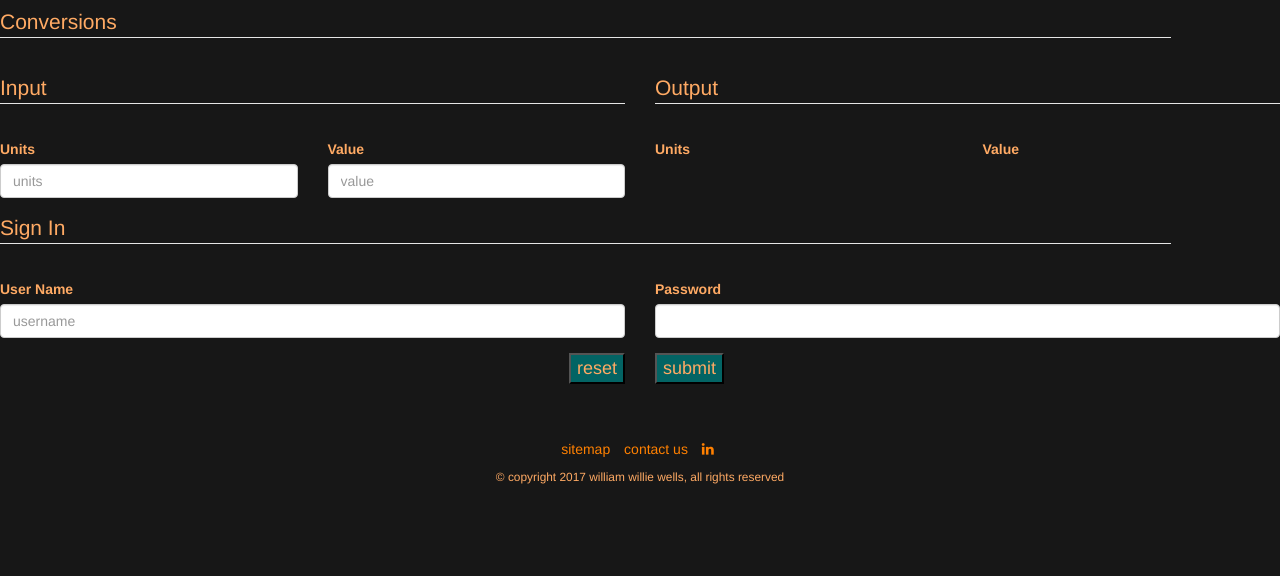
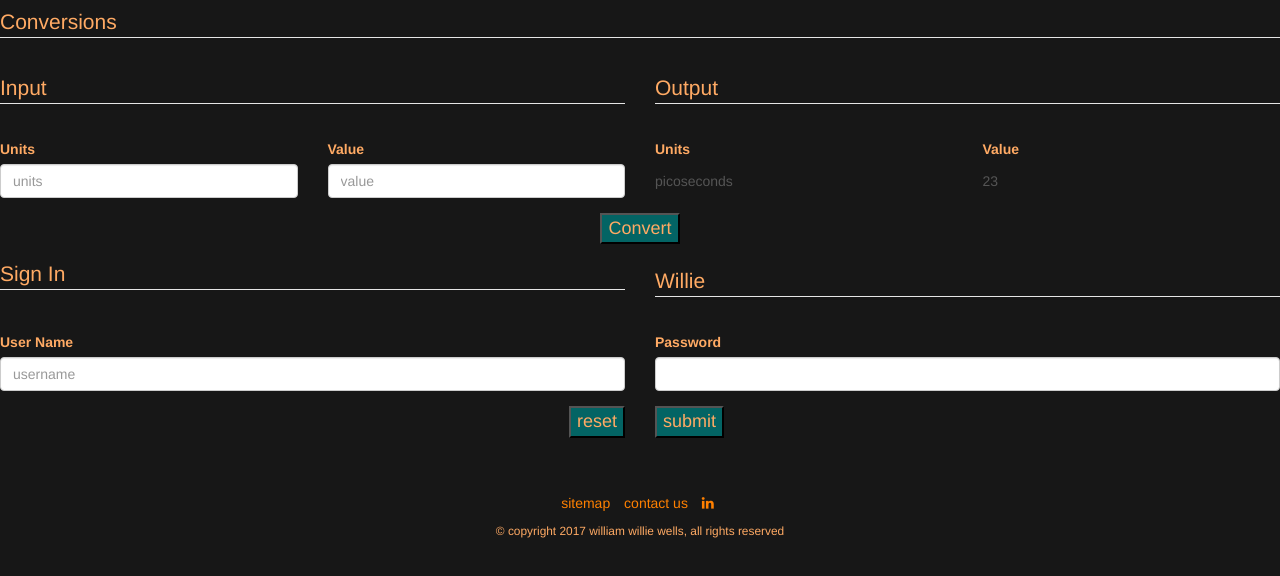
Before and after one commit to wwilliewells/RevatureSeed, a website: page html/conversion.html in a window 1280 px wide. Shown: the part 116-692 px from the top of the page. Drawn offline with nearby package versions, Linux system fonts and the light colour scheme.

Commit message:
updated app page

```diff
--- a/html/conversion.html
+++ b/html/conversion.html
@@ -22,9 +22,9 @@
         <!--section>
           about application -> numeric conversions -> general form with convert button,
 		      input units and value, output units and value, force sign in, show user
-        </section-->
+        oninput="function()"</section-->
         <form class="row" action="#" method="post">
-          <div class="form-group col-sm-11"><legend>Conversions</legend></div>
+          <div class="form-group col-sm-12"><legend>Conversions</legend></div>
           <div class="form-group col-sm-6"><legend>Input</legend></div>
           <div class="form-group col-sm-6"><legend>Output</legend></div>
           <div class="form-group col-sm-3">
@@ -33,17 +33,23 @@
           </div>
           <div class="form-group col-sm-3">
             <label for="value">Value</label>
-            <input class="form-control" type="text" name="value" id="value" placeholder="value" required>
+            <input class="form-control" type="number" name="value" id="value" placeholder="value" required>
           </div>
           <div class="form-group col-sm-3">
             <label for="units">Units</label>
-            <!--input type="text" name="units" id="units" placeholder="units" required-->
+            <output type="text" name="cunits" id="cunits">picoseconds</output>
           </div>
           <div class="form-group col-sm-3">
             <label for="value">Value</label>
-            <!--input type="text" name="value" id="value" placeholder="value" required-->
+            <output type="number" name="cvalue" id="cvalue">23</output>
           </div>
-          <div class="form-group col-sm-11"><legend>Sign In</legend></div>
+          <div class="form-group col-sm-12 text-center">
+            <button id="convert" type="submit">Convert</button>
+          </div>
+          <div class="form-group col-sm-6"><legend>Sign In</legend></div>
+          <div class="form-group col-sm-6">
+            <output type="text" name="login" id="login"><legend>Willie</legend></output>
+          </div>
           <div class="form-group col-sm-6">
             <label for="userName">User Name</label>
             <input class="form-control"type="text" name="username" id="userName" placeholder="username">
```
Also changed, not shown: html/contact.html (+3 -1 lines), js/convert.js (added, +18 -0 lines).
